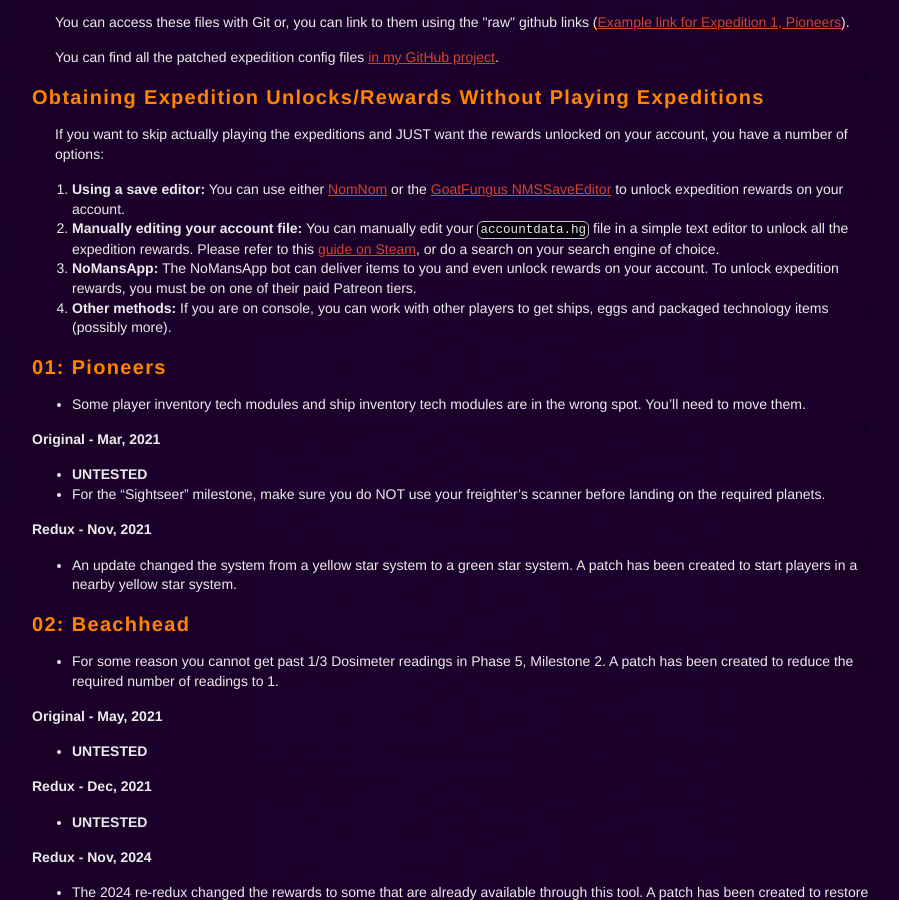
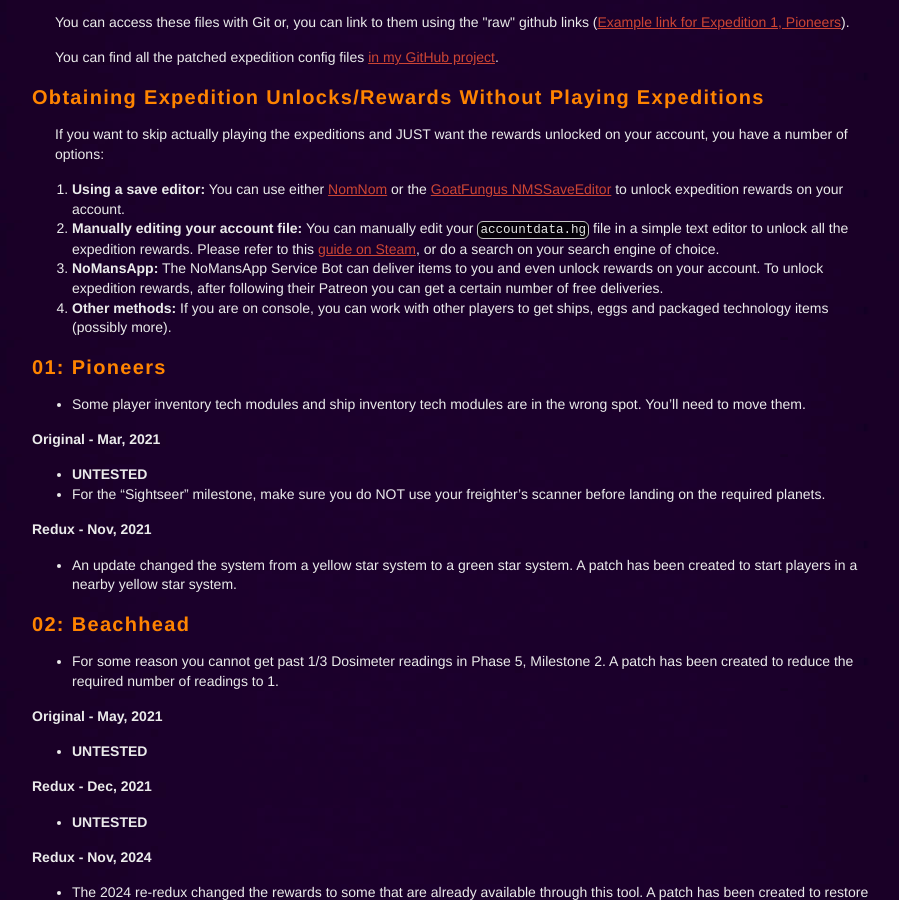
Before and after one commit to cwmonkey/nms-expeditions, a Jekyll site: the page built from index.html, in a window 1280 px wide and 900 px high, scrolled down 2315 px. Shown: the whole window, without its empty margins (183-1082 px from the left). Built offline with Jekyll 4.4.1, drawn with Linux system fonts in a browser that asks for light colours; some web fonts are replaced.

Commit message:
Updating service bot info to be more correct (I think)

```diff
--- a/index.html
+++ b/index.html
@@ -553,7 +553,7 @@ body_class: page_index
           or do a search on your search engine of choice.
         </li>
         <li><strong>NoMansApp:</strong>
-          The NoMansApp bot can deliver items to you and even unlock rewards on your account. To unlock expedition rewards, you must be on one of their paid Patreon tiers.
+          The NoMansApp Service Bot can deliver items to you and even unlock rewards on your account. To unlock expedition rewards, after following their Patreon you can get a certain number of free deliveries.
         </li>
         <li><strong>Other methods:</strong>
           If you are on console, you can work with other players to get ships, eggs and packaged technology items (possibly more).
```
